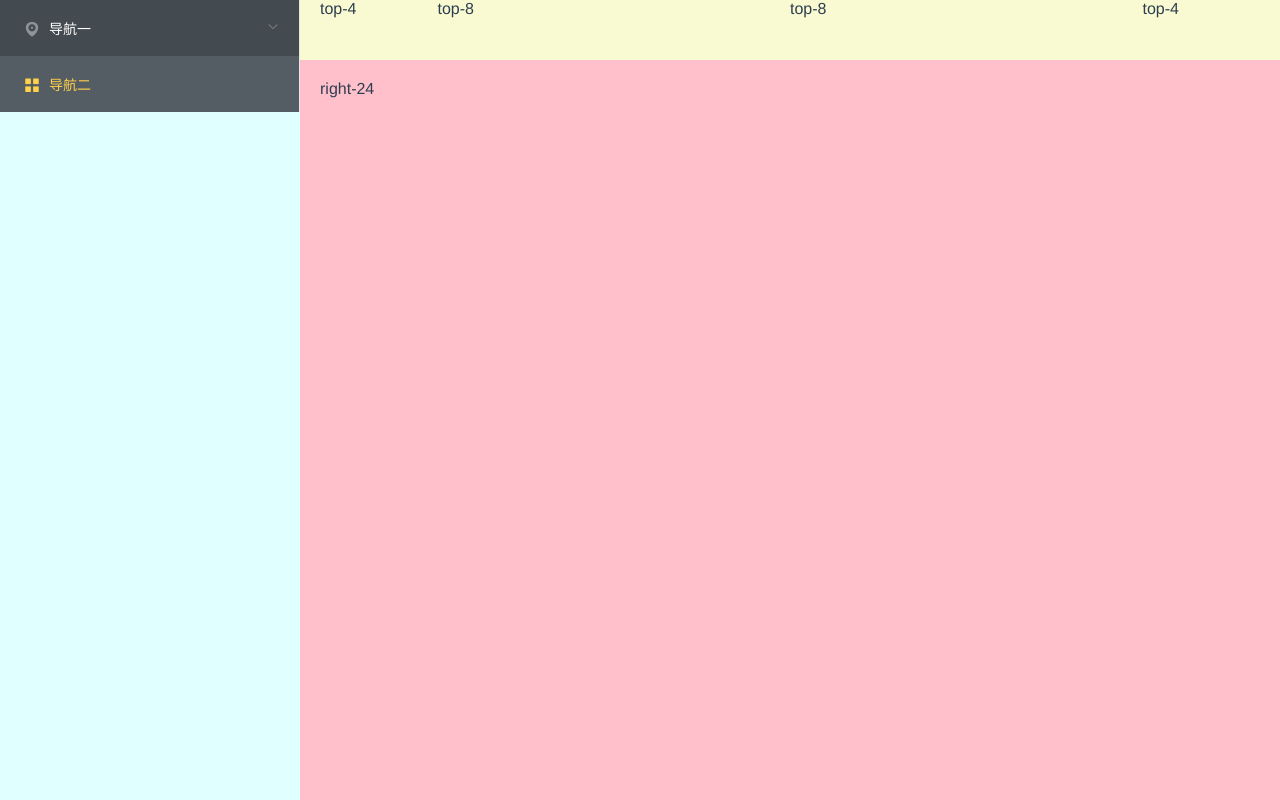
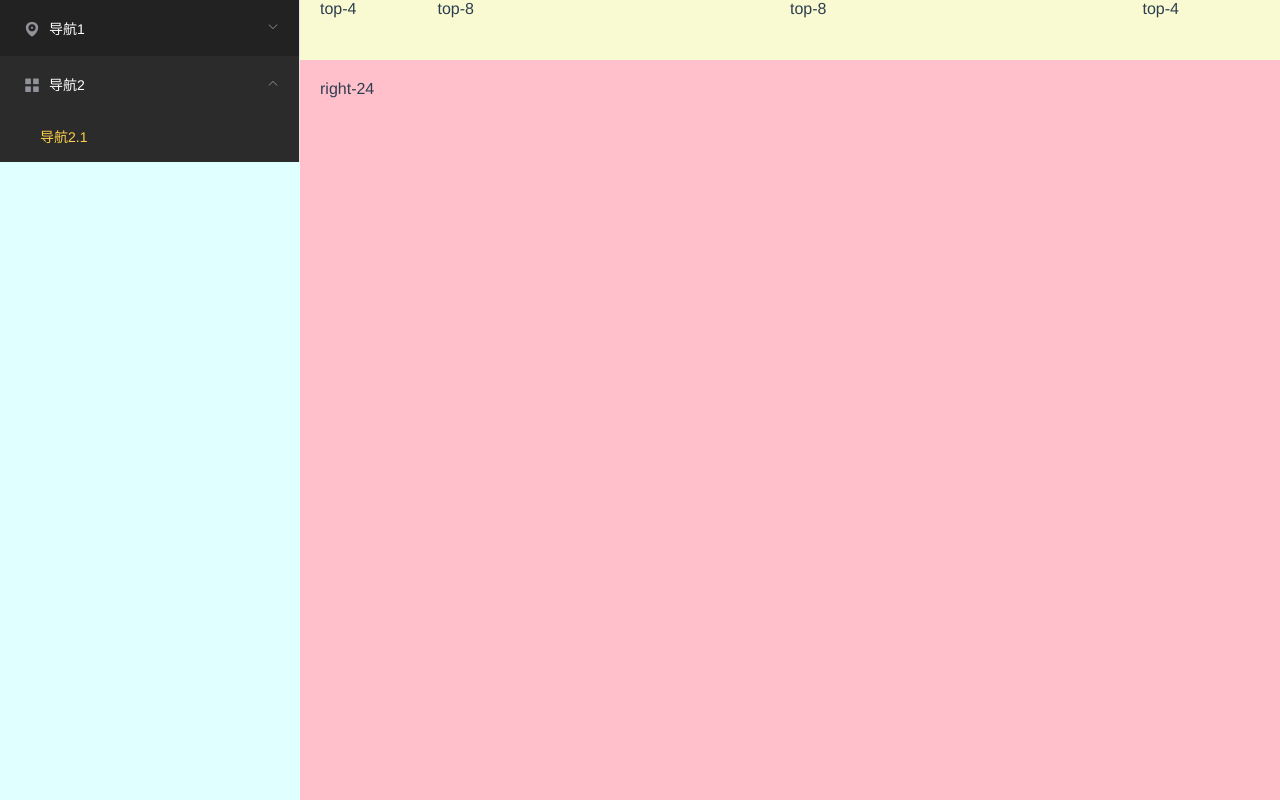
Before and after one commit to Macrolam/vue-manage-allsided, a Vue app: page /#/ in a window 1280 px wide. Built offline with nearby package versions, Linux system fonts and the light colour scheme.

Commit message:
菜单走通

```diff
--- a/src/common/home/slideLeft.vue
+++ b/src/common/home/slideLeft.vue
@@ -2,40 +2,69 @@
   <el-row class="slideLeft">
     <el-col :span="24">
       <el-menu
-        default-active="2"
-        class="el-menu-vertical-demo"
-
-        background-color="#545c64"
+        :router="true"
+        background-color="#2b2b2b"
         text-color="#fff"
-        active-text-color="#ffd04b">
-        <el-submenu index="1">
+        active-text-color="#ffd04b"
+        @select="handleOpen">
+        <el-submenu :index="`${index}-zero`" :key= 'index' v-for="(item,index) in menuArr">
           <template slot="title">
-            <i class="el-icon-location"></i>
-            <span>导航一</span>
+            <i :class="item.icon"></i>
+            <span>{{item.name}}</span>
           </template>
-          <el-menu-item-group>
-            <template slot="title">分组一</template>
-            <el-menu-item index="1-1">选项1</el-menu-item>
-            <el-menu-item index="1-2">选项2</el-menu-item>
-          </el-menu-item-group>
-          <el-menu-item-group title="分组2">
-            <el-menu-item index="1-3">选项3</el-menu-item>
-          </el-menu-item-group>
-          <el-submenu index="1-4">
-            <template slot="title">选项4</template>
-            <el-menu-item index="1-4-1">选项1</el-menu-item>
-          </el-submenu>
+          <el-menu-item :index="`${itemFir.key}`" :key="`${indexFir}-1`" v-for="(itemFir,indexFir) in item.children">
+            <i :class="itemFir.icon"></i>
+            {{itemFir.name}}
+          </el-menu-item>
         </el-submenu>
-        <el-menu-item index="2">
-          <i class="el-icon-menu"></i>
-          <span slot="title">导航二</span>
-        </el-menu-item>
       </el-menu>
     </el-col>
   </el-row>
 </template>
 <script>
+  import api from '@/script/api/api'
+  import {restful} from '@/script/restful/restful'
+  console.log(api,restful)
+  export default {
+    name: "slideLeft",
+    data(){
+      return {
+        menuArr:[],
+      }
+    },
+    methods: {
+      // 获取菜单
+      getMenu(){
+        let self = this
+        restful.get({
+          url:api.getMenuByUserRole,
+          callback(res){
+            console.log(res.data.defaultSite,"res:")
+            self.menuArr = res.data.defaultSite || []
+          }
+        })
+      },
+      // 菜单激活的回调
+      handleOpen(menuIndex,menuIndexPath){
+        let self = this
+        console.log(menuIndex)
+        console.log(menuIndexPath,"menuIndexPath:")//拿到 el-submenu :index="`${index}-zero`" 和 el-menu-item :index="`${itemFir.key}`"
+        console.log(this.$router,"routerObj:")
+       /* this.$router.push({//你需要接受路由的参数再跳转
+            path: '/home1',
+            name: 'home1',
+            component: resolve =>(['@/component/home/home1'],resolve),
+      });*/
 
+       console.log(this.$router,"push routerObj:")
+      },
+
+    },
+    created(){
+      let self = this
+      self.getMenu()
+    }
+  }
 </script>
 <style>
 
--- a/src/router/index.js
+++ b/src/router/index.js
@@ -10,6 +10,11 @@ export default new Router({
       path: '/',
       name: 'home',
       component: home
-    }
+    },
+    {
+      path: '/home2',
+      name: 'home2',
+      component: resolve =>(['@/component/home/home1'],resolve)
+    },
   ]
 })
--- a/src/script/api/api.js
+++ b/src/script/api/api.js
@@ -2,6 +2,6 @@ let api,
   baseUrl = 'http://127.0.0.1/';
 
 api = {
-  "getMenuByUserRole": baseUrl + 'static/menu/menu.json'
+  getMenuByUserRole: 'static/menu/menu.json'
 }
 export default api;//默认接口的意思，在一个文件里面默认的只能有一个 其区别就是import 时需要用{}来盛放
--- a/src/script/restful/restful.js
+++ b/src/script/restful/restful.js
@@ -51,4 +51,4 @@ restful.post = function (obj) {
 
 }
 // 导出模块api
-tools.dataHandle.addAndMarkForObj({name: "mac", sex: 1})
+export {restful};
--- a/static/menu/menu.json
+++ b/static/menu/menu.json
@@ -2,22 +2,38 @@
   "defaultSite":[
     {
       "name":"导航1",
-      "key":"",
+      "key":"placeholder",
+      "icon":"el-icon-location",
       "children":[
         {
           "name":"导航1.1",
-          "key":"",
+          "key":"home1",
+          "icon":"",
+          "children":[]
+        },
+        {
+          "name":"导航1.2",
+          "key":"home2",
+          "icon":"",
+          "children":[]
+        },
+        {
+          "name":"导航1.3",
+          "key":"home3",
+          "icon":"",
           "children":[]
         }
       ]
     },
     {
       "name":"导航2",
-      "key":"",
+      "key":"placeholder",
+      "icon":"el-icon-menu",
       "children":[
         {
           "name":"导航2.1",
           "key":"",
+          "icon":"",
           "children":[]
         }
       ]
```
Also changed, not shown: src/components/home/home1.vue (added, +25 -0 lines), 1 other file (tests, documents, lock files or other folders).
